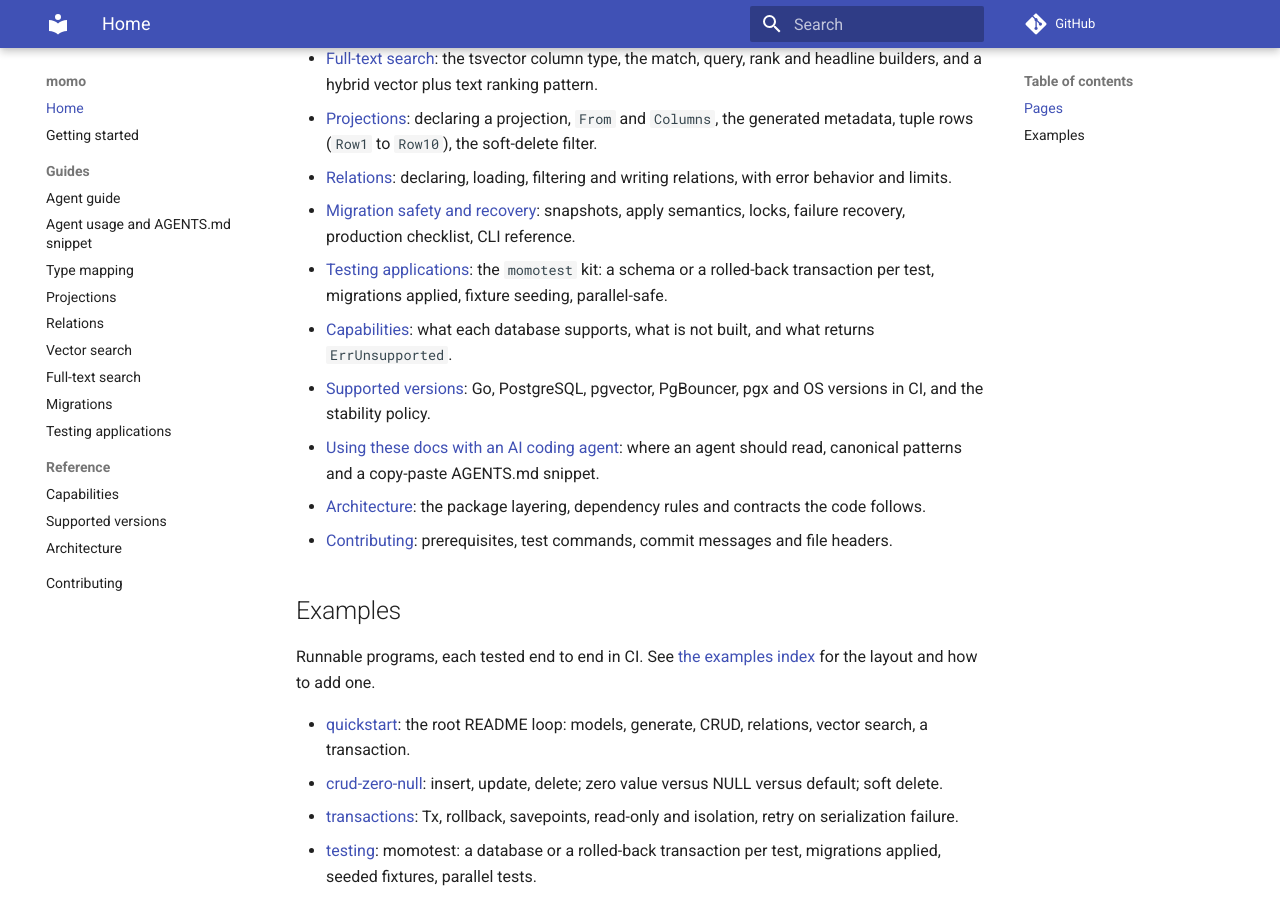
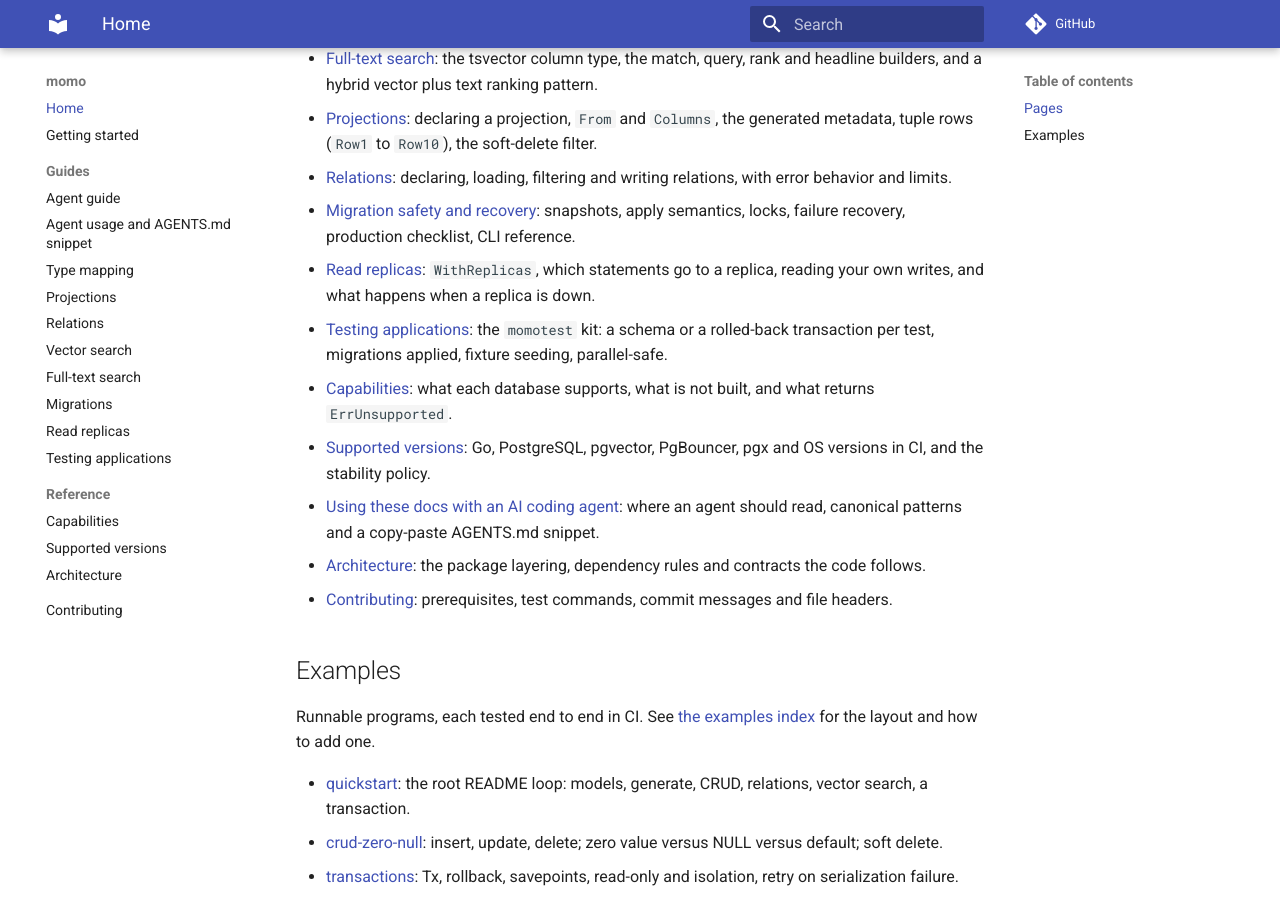
Before and after one commit to azrtydxb/momo, an MkDocs documentation site: the page built from docs/README.md, in a window 1280 px wide and 900 px high, scrolled down 605 px. Built offline with MkDocs 1.6.1 and Material for MkDocs 9.7.7, drawn with Linux system fonts in a browser that asks for light colours; comment, search, counter and statistics services are not loaded; the version menu is left out.

Commit message:
docs: add the read replicas page to the site nav and docs index

```diff
--- a/docs/README.md
+++ b/docs/README.md
@@ -20,6 +20,7 @@ New here? Start with [getting started](getting-started.md).
 - [Projections](projections.md): declaring a projection, `From` and `Columns`, the generated metadata, tuple rows (`Row1` to `Row10`), the soft-delete filter.
 - [Relations](relations.md): declaring, loading, filtering and writing relations, with error behavior and limits.
 - [Migration safety and recovery](migrations.md): snapshots, apply semantics, locks, failure recovery, production checklist, CLI reference.
+- [Read replicas](replicas.md): `WithReplicas`, which statements go to a replica, reading your own writes, and what happens when a replica is down.
 - [Testing applications](testing.md): the `momotest` kit: a schema or a rolled-back transaction per test, migrations applied, fixture seeding, parallel-safe.
 - [Capabilities](capabilities.md): what each database supports, what is not built, and what returns `ErrUnsupported`.
 - [Supported versions](supported-versions.md): Go, PostgreSQL, pgvector, PgBouncer, pgx and OS versions in CI, and the stability policy.
--- a/mkdocs.yml
+++ b/mkdocs.yml
@@ -49,6 +49,7 @@ nav:
       - Vector search: vectors.md
       - Full-text search: fulltext.md
       - Migrations: migrations.md
+      - Read replicas: replicas.md
       - Testing applications: testing.md
   - Reference:
       - Capabilities: capabilities.md
```
